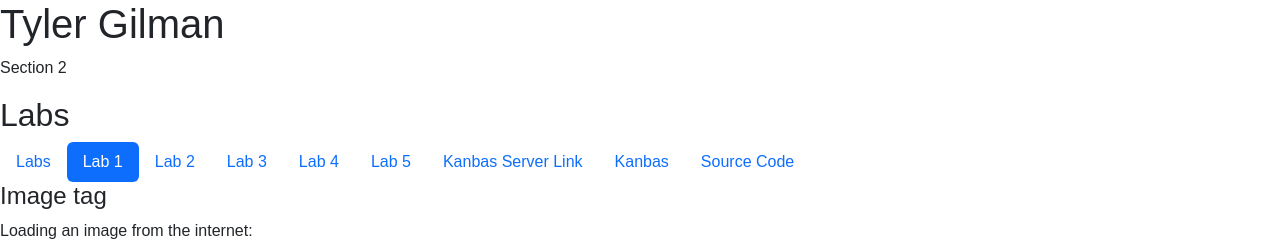
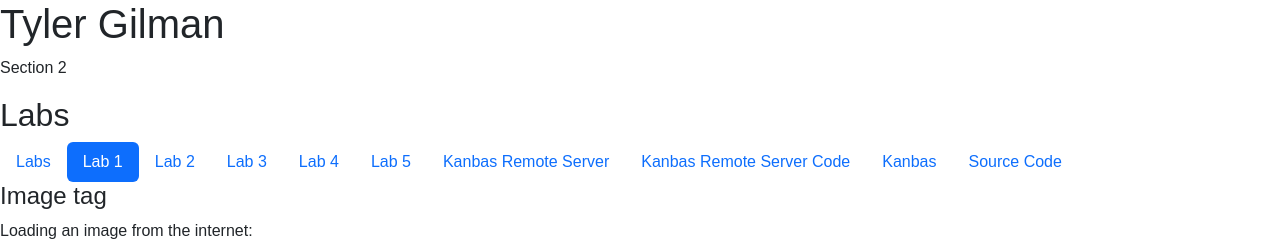
Before and after one commit to TylerGilman/kanbas-react-web-app, a React (Create React App) app: page /#/Labs/Lab1 in a window 1280 px wide. Shown: the top 241 px of the page. Built offline with nearby package versions, Linux system fonts and the light colour scheme; no server answers; grey boxes are pictures that could not be loaded; the HTML template or start-up script is replaced by a standard one.

Commit message:
changed toc"

```diff
--- a/src/Labs/TOC.tsx
+++ b/src/Labs/TOC.tsx
@@ -41,7 +41,13 @@ export default function TOC() {
       <li className="nav-item">
         <a id="wd-kanbas-server-link" href="https://kanbas-node-server-app-1-brra.onrender.com"
           className="nav-link">
-          Kanbas Server Link
+          Kanbas Remote Server
+        </a>
+      </li>
+      <li className="nav-item">
+        <a id="wd-kanbas-server-code" href="https://github.com/TylerGilman/kanbas-node-server-app"
+          className="nav-link">
+          Kanbas Remote Server Code
         </a>
       </li>
       <li className="nav-item">
```
